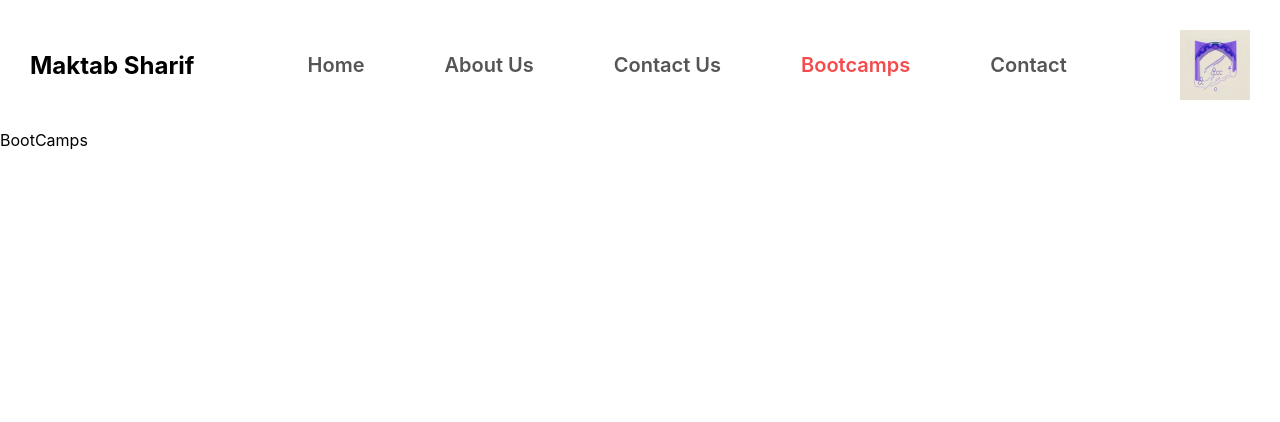
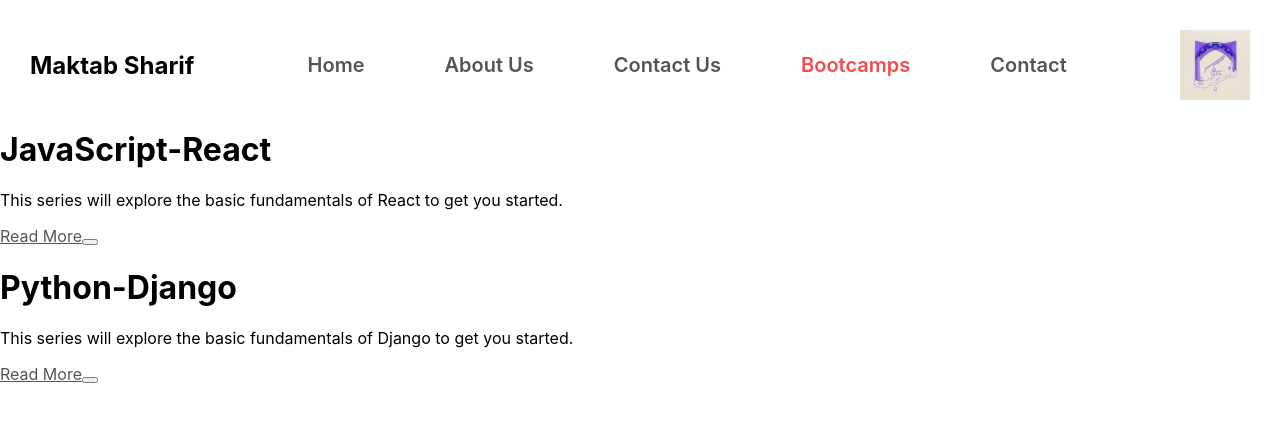
Before and after one commit to maryammoshtoofar/HW18-maktab76, a React (Create React App) app: page /bootcamps in a window 1280 px wide. Shown: the top 422 px of the page. Built offline with nearby package versions, Linux system fonts and the light colour scheme.

Commit message:
fix use params

```diff
--- a/src/App.tsx
+++ b/src/App.tsx
@@ -8,8 +8,10 @@ import ContactUs from "./Pages/ContactUs";
 import BootCamps from "./Pages/BootCamps";
 import Contact from "./Pages/Contact";
 import { AnimatePresence } from "framer-motion";
+import BootCamp from "./Pages/BootCamp";
 
 const App = () => {
+  // let { userId } = useParams();
   const location = useLocation();
   return (
     <AnimatePresence exitBeforeEnter>
@@ -19,6 +21,7 @@ const App = () => {
           <Route path="about" element={<About />} />
           <Route path="contactus" element={<ContactUs />} />
           <Route path="bootcamps" element={<BootCamps />} />
+          <Route path=":id" element={<BootCamp />} />
           <Route path="contact" element={<Contact />} />
         </Route>
       </Routes>
--- a/src/Components/Carousel/index.tsx
+++ b/src/Components/Carousel/index.tsx
@@ -3,10 +3,6 @@ import { Image, Wrapper } from "./styled";
 
 const Carousel = () => {
   const [currentSlide, setCurrentSlide] = useState(1);
-
-  useEffect(() => {
-    showSlides();
-  }, [currentSlide]);
 
   const changeSlide = () => {
     if (currentSlide < 3) setCurrentSlide(currentSlide + 1);
@@ -22,6 +18,9 @@ const Carousel = () => {
     }
     slides[currentSlide - 1].style.display = "block";
   };
+  useEffect(() => {
+    showSlides();
+  }, [currentSlide]);
 
   return (
     <Wrapper onClick={() => changeSlide()}>
--- a/src/Pages/About/index.tsx
+++ b/src/Pages/About/index.tsx
@@ -5,7 +5,7 @@ const About = () => {
   return (
     <AnimatedTransitions>
       <Container>
-        <img src="./images/4.png" />
+        <img src="./images/4.png" alt="about-maktab" />
         <Para>
           مکتب آموزشگاه نیست. مکتب یه مدرسه برنامه‌نویسیه، یعنی جایی که در
           کمترین مدت مهارت‌های مورد نیاز بازار کار رو به صورت عملی یاد میده.
--- /dev/null
+++ b/src/Pages/BootCamp/index.tsx
@@ -0,0 +1,16 @@
+import { useParams } from "react-router-dom";
+// import { courses } from "../../data";
+
+const BootCamp = () => {
+  const { id } = useParams();
+  console.log(id);
+
+  return (
+    <div>
+      {id}
+      {/* {courses.find((course) => course.id === bcId)} */}
+    </div>
+  );
+};
+
+export default BootCamp;
--- a/src/Pages/BootCamps/index.tsx
+++ b/src/Pages/BootCamps/index.tsx
@@ -1,9 +1,20 @@
 import AnimatedTransitions from "../../Components/AnimatedTransitions";
+import { courses } from "../../data";
+import { Link } from "react-router-dom";
 
 const BootCamps = () => {
   return (
     <AnimatedTransitions>
-      <div>BootCamps</div>
+      {courses.map((course) => (
+        <div key={course.id}>
+          <h1>{course.name}</h1>
+          <p>{course.description}</p>
+          <Link to={`/bootcamps${course.id}`} className="primaryButton">
+            Read More
+          </Link>
+          <button></button>
+        </div>
+      ))}
     </AnimatedTransitions>
   );
 };
--- a/src/Pages/ContactUs/index.tsx
+++ b/src/Pages/ContactUs/index.tsx
@@ -1,4 +1,4 @@
-import { hasFormSubmit } from "@testing-library/user-event/dist/utils";
+
 import { useState } from "react";
 import AnimatedTransitions from "../../Components/AnimatedTransitions";
 import { Form, Input, Textarea, Button, Message } from "./styled";
--- a/src/Pages/ContactUs/styled.tsx
+++ b/src/Pages/ContactUs/styled.tsx
@@ -1,4 +1,4 @@
-import styled, { css, keyframes } from "styled-components";
+import styled, { css } from "styled-components";
 
 export const Form = styled.form`
   display: flex;
--- /dev/null
+++ b/src/data.js
@@ -0,0 +1,14 @@
+export const courses = [
+  {
+    id: 1,
+    name: "JavaScript-React",
+    description:
+      "This series will explore the basic fundamentals of React to get you started.",
+  },
+  {
+    id: 2,
+    name: "Python-Django",
+    description:
+      "This series will explore the basic fundamentals of Django to get you started.",
+  },
+];
```
